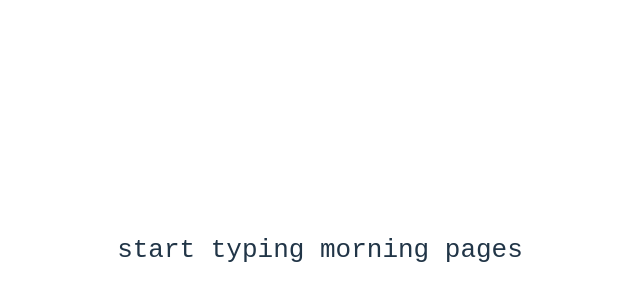
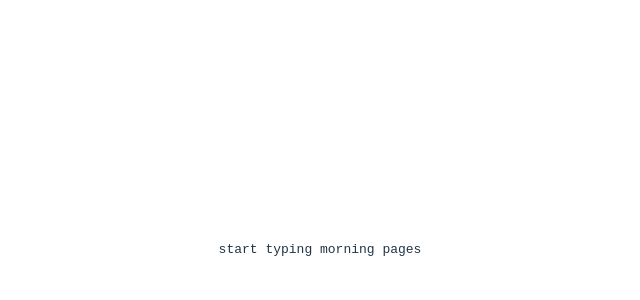
Before and after one commit to EvanBurnette/MorningPagesApp, a React (Vite) app: page / in a window 1280 px wide. Shown: the part 150-450 px from the top of the page, without its empty margins (320-960 px from the left). Built offline with nearby package versions, Linux system fonts and the light colour scheme.

Commit message:
Update styles

```diff
--- a/src/index.css
+++ b/src/index.css
@@ -68,7 +68,3 @@ button:focus-visible {
     background-color: #f9f9f9;
   }
 }
-
-p {
-  font-size: 2rem;
-}
```
